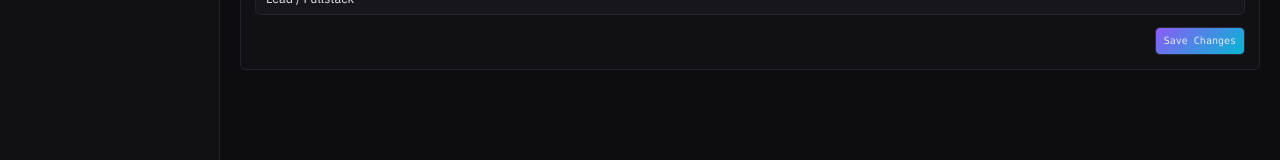
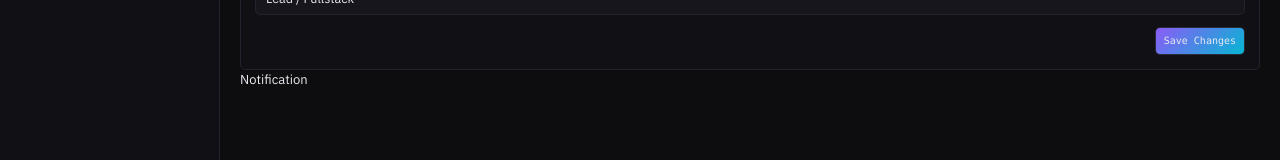
Before and after one commit to georgegoodluck/DevBoard, a Next.js app: page /settings in a window 1280 px wide. Shown: the part 375-535 px from the top of the page. Built offline with nearby package versions, Linux system fonts and the light colour scheme.

Commit message:
feat: create NotificationSettings

```diff
--- a/app/(dashboard)/settings/page.tsx
+++ b/app/(dashboard)/settings/page.tsx
@@ -1,9 +1,11 @@
+import NotificationSettings from "@/components/settings/NotificationSettings";
 import ProfileSettings from "@/components/settings/ProfileSettings";
 
 export default function SettingsPage() {
   return (
     <div>
       <ProfileSettings />
+      <NotificationSettings />
     </div>
   );
 }
--- /dev/null
+++ b/components/settings/NotificationSettings.tsx
@@ -0,0 +1,7 @@
+export default function NotificationSettings() {
+  return (
+    <div>
+      <h1>Notification</h1>
+    </div>
+  );
+}
```
